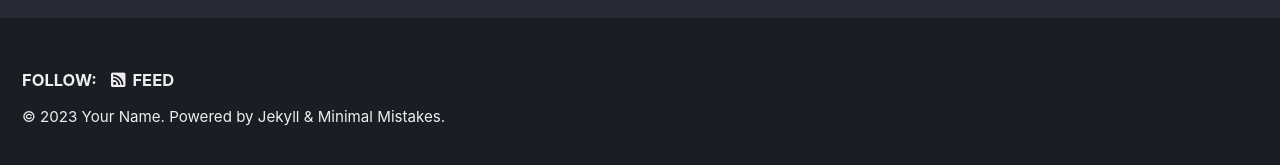
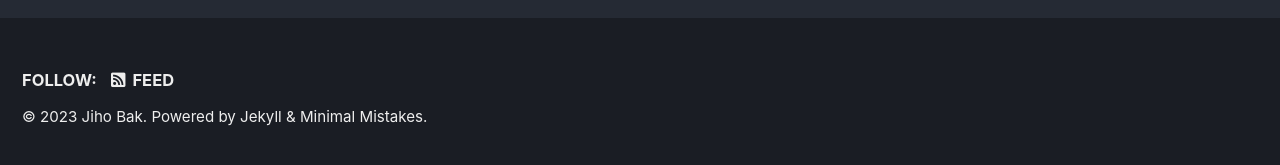
Before and after one commit to jiho314/jiho314.github.io, a Jekyll site: the page built from index.html, in a window 1280 px wide. Shown: the part 727-892 px from the top of the page. Built offline with Jekyll 4.4.1, drawn with Linux system fonts in a browser that asks for light colours; cached includes are drawn as plain includes; the list of posts is cut into pages by our own code.

Commit message:
Update _config.yml

```diff
--- a/_config.yml
+++ b/_config.yml
@@ -19,8 +19,8 @@ locale                   : "en-US"
 title                    : "Jiho Bak"
 title_separator          : "-"
 subtitle                 : # site tagline that appears below site title in masthead
-name                     : "Your Name"
-description              : "An amazing website."
+name                     : "Jiho Bak"
+description              : "Studying AI"
 url                      : # the base hostname & protocol for your site e.g. "https://mmistakes.github.io"
 baseurl                  : # the subpath of your site, e.g. "/blog"
 repository               : # GitHub username/repo-name e.g. "mmistakes/minimal-mistakes"
```
